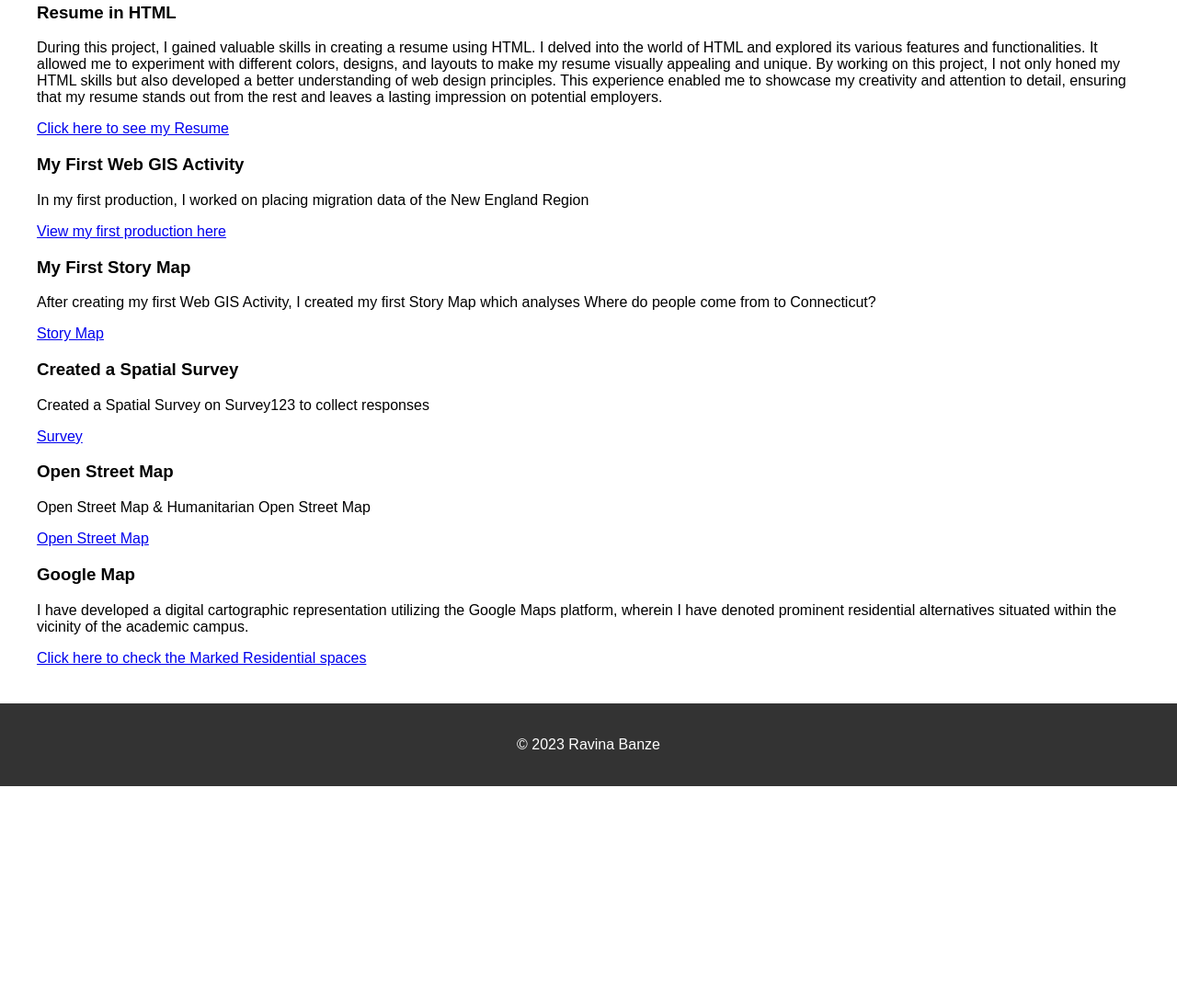
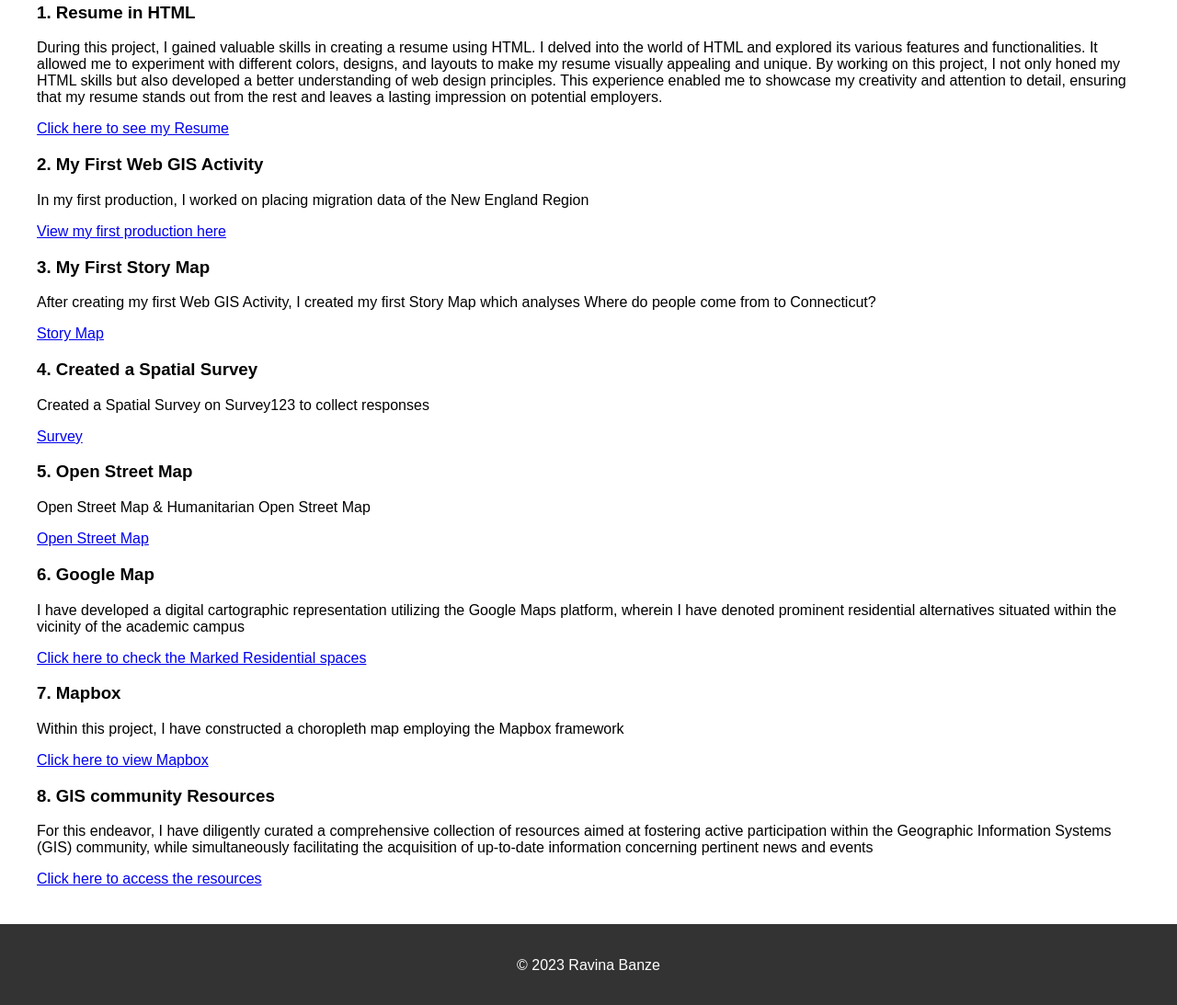
Before and after one commit to ravinabanz/WebGIS-Portfolio, a plain HTML site: page projects.html in a window 1280 px wide. Shown: the part 271-1364 px from the top of the page at 92% size. Before the commit the page ends 1126 px from the top, so only its background shows below. Drawn offline with Linux system fonts and the light colour scheme.

Commit message:
Update projects.html

```diff
--- a/projects.html
+++ b/projects.html
@@ -20,33 +20,43 @@
     <section>
         <h2>Projects</h2>
         <div class="project">
-            <h3>Resume in HTML</h3>
+            <h3>1. Resume in HTML</h3>
             <p>During this project, I gained valuable skills in creating a resume using HTML. I delved into the world of HTML and explored its various features and functionalities. It allowed me to experiment with different colors, designs, and layouts to make my resume visually appealing and unique. By working on this project, I not only honed my HTML skills but also developed a better understanding of web design principles. This experience enabled me to showcase my creativity and attention to detail, ensuring that my resume stands out from the rest and leaves a lasting impression on potential employers. </p>
             <a href="https://ravinabanz.github.io/Resume/">Click here to see my Resume</a>
         </div>
         <div class="project">
-            <h3>My First Web GIS Activity</h3>
+            <h3>2. My First Web GIS Activity</h3>
             <p>In my first production, I worked on placing migration data of the New England Region</p>
             <a href="https://umass-amherst.maps.arcgis.com/apps/instant/basic/index.html?appid=3a04991012e1449face24d661266bae9">View my first production here</a>
         </div>
         <div class="project">
-            <h3>My First Story Map</h3>
+            <h3>3. My First Story Map</h3>
             <p>After creating my first Web GIS Activity, I created my first Story Map which analyses Where do people come from to Connecticut?</p>
             <a href="https://storymaps.arcgis.com/stories/2dbb5bd7959b4f0aa00b5e189ab14c21">Story Map</a>
      <div class="project">
-      <h3>Created a Spatial Survey</h3>
+      <h3>4. Created a Spatial Survey</h3>
             <p>Created a Spatial Survey on Survey123 to collect responses</p>
             <a href="https://survey123.arcgis.com/share/e1bf200d06e14569ac1c9c9b4a933f64">Survey</a>
         </div>
         <div class="project">
-      <h3>Open Street Map</h3>
+      <h3>5. Open Street Map</h3>
             <p>Open Street Map & Humanitarian Open Street Map</p>
             <a href="https://www.openstreetmap.org/user/Ravina%20Banze/history#map=17/42.40578/-72.53351">Open Street Map</a>
         </div>
         <div class="project">
-            <h3>Google Map</h3>
-            <p>I have developed a digital cartographic representation utilizing the Google Maps platform, wherein I have denoted prominent residential alternatives situated within the vicinity of the academic campus. </p>
+            <h3>6. Google Map</h3>
+            <p>I have developed a digital cartographic representation utilizing the Google Maps platform, wherein I have denoted prominent residential alternatives situated within the vicinity of the academic campus </p>
             <a href="https://codesandbox.io/s/portfolio-six-4ojcd3?file=/src/index.js">Click here to check the Marked Residential spaces</a>
+        </div>
+        <div class="project">
+            <h3>7. Mapbox</h3>
+            <p>Within this project, I have constructed a choropleth map employing the Mapbox framework </p>
+            <a href="https://codesandbox.io/s/production-seven-8envbw">Click here to view Mapbox </a>
+        </div>
+        <div class="project">
+            <h3>8. GIS community Resources</h3>
+            <p> For this endeavor, I have diligently curated a comprehensive collection of resources aimed at fostering active participation within the Geographic Information Systems (GIS) community, while simultaneously facilitating the acquisition of up-to-date information concerning pertinent news and events</p>
+            <a href="https://drive.google.com/file/d/1WB8RoUKYGMmLpAVPIY_UgMZLGZ-40Q3F/view?usp=sharing">Click here to access the resources </a>
         </div>
          </section>
     <footer>
```
